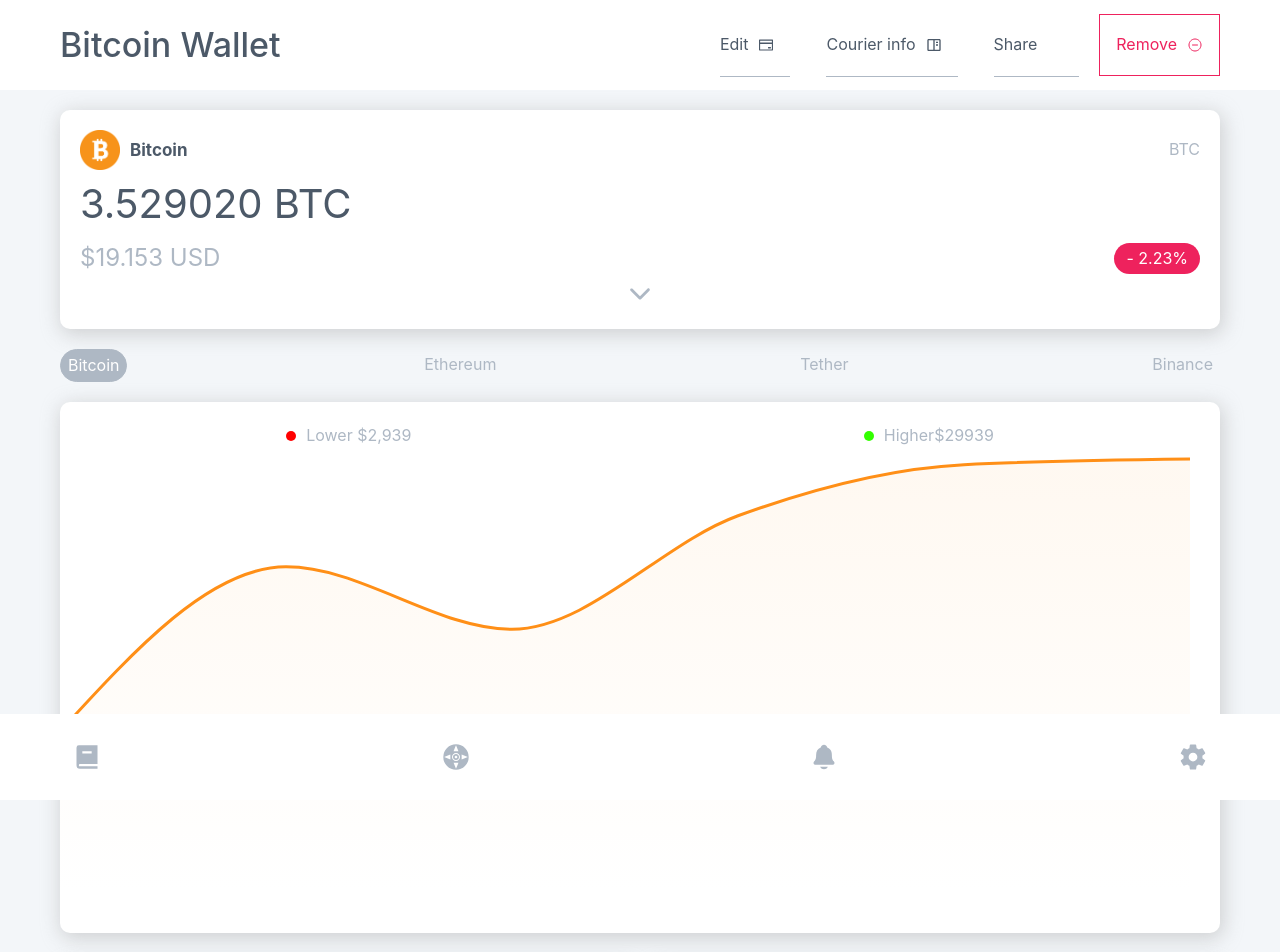
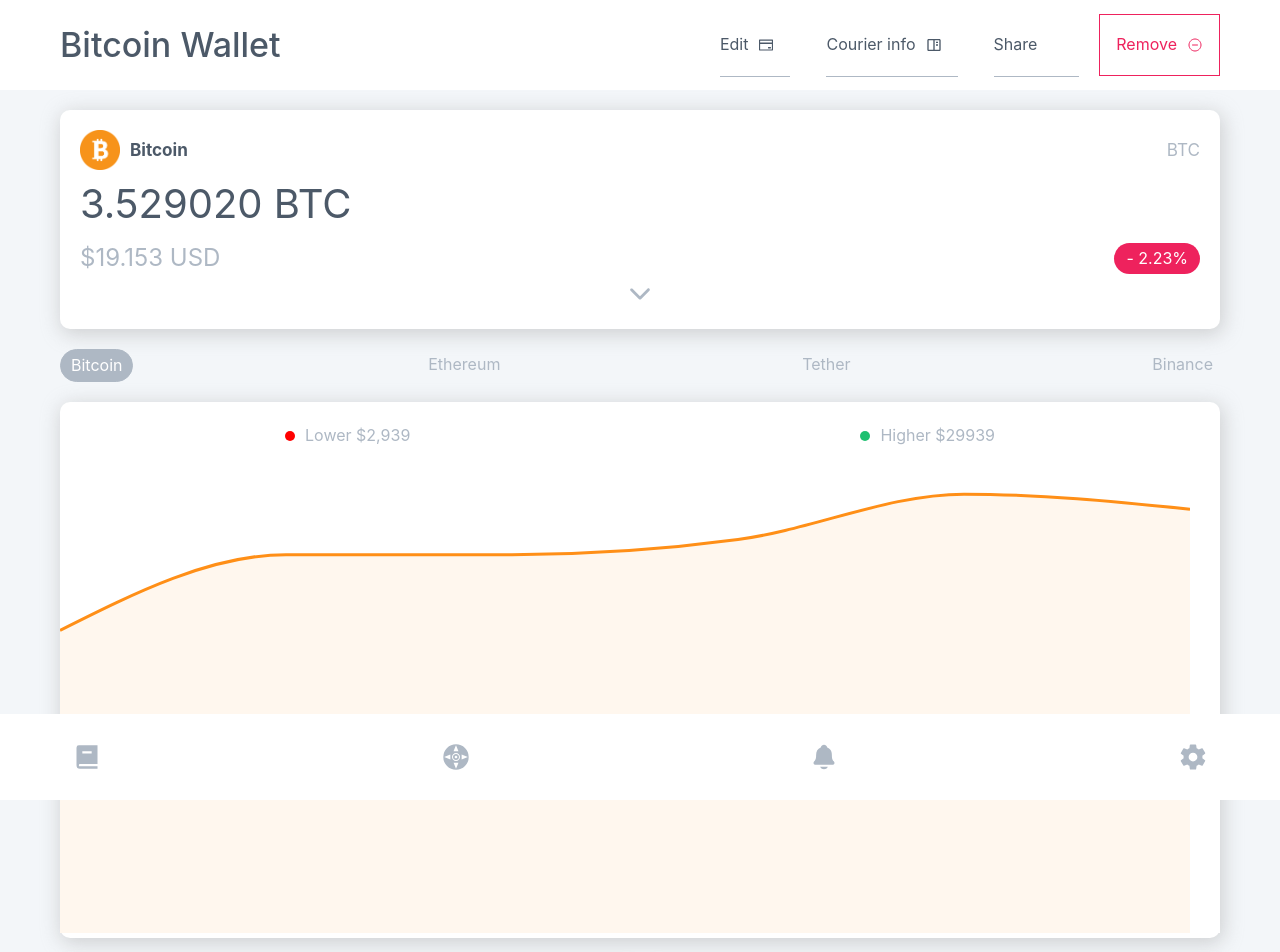
Before and after one commit to Khadija-Ou/Bitcoin-Wallet, a React (Create React App) app: page / in a window 1280 px wide. Shown: the top 952 px of the page. Built offline with nearby package versions, Linux system fonts and the light colour scheme; some icons are missing; a web font is replaced by a local one.

Commit message:
couple design changes

```diff
--- a/src/components/chart/Chart.jsx
+++ b/src/components/chart/Chart.jsx
@@ -2,12 +2,12 @@
 import { ResponsiveContainer, Tooltip, Label, AreaChart, Area } from "recharts";
 
 const data = [
-  { name: "January", Total: 3200 },
-  { name: "February", Total: 6100 },
-  { name: "March", Total: 5000 },
-  { name: "April", Total: 7000 },
-  { name: "May", Total: 7900 },
-  { name: "June", Total: 8000 },
+  { name: "January", Total: 2000 },
+  { name: "February", Total: 2500 },
+  { name: "March", Total: 2500 },
+  { name: "April", Total: 2600 },
+  { name: "May", Total: 2900 },
+  { name: "June", Total: 2800 },
 ];
 
 const Chart = ({ aspect, Lower, Higher }) => {
@@ -19,7 +19,7 @@
           <div className="red"></div>Lower {Lower}
         </div>
         <div className="line-green">
-          <div className="green"></div>Higher{Higher}
+          <div className="green"></div>Higher {Higher}
         </div>
       </div>
       <ResponsiveContainer width="100%" aspect={aspect}>
@@ -49,8 +49,8 @@
             dataKey="Total"
             stroke="#ff8f17"
             strokeWidth={3}
-            fillOpacity={1}
-            fill="url(#total)"
+            fillOpacity={100}
+            fill="#fff7ee"
           />
         </AreaChart>
       </ResponsiveContainer>
--- a/src/components/chart/chart.scss
+++ b/src/components/chart/chart.scss
@@ -3,10 +3,12 @@
 .chat-container {
   width: 100%;
   height: 100%;
+  border-radius: 10px;
 }
 .line-chart {
   color: $color-primary-variant;
   display: flex;
+  margin-bottom: 20px;
 
   justify-content: space-around;
   .line-red {
@@ -26,7 +28,7 @@
     align-items: center;
     gap: 10px;
     .green {
-      background: rgb(51, 255, 0);
+      background: $color-green;
       width: 10px;
       height: 10px;
       border-radius: 100%;
--- a/src/components/featured/featured.scss
+++ b/src/components/featured/featured.scss
@@ -25,22 +25,24 @@
         align-items: center;
         gap: 10px;
         h2 {
-          font-size: 17px;
+          font-size: 12.84pt;
+          font-weight: 1500;
         }
       }
       p {
         color: $color-primary-variant;
+        font-size: 12.84pt;
       }
     }
     .btc-price {
-      font-size: 40px;
+      font-size: 30pt;
     }
     .top-info {
       display: flex;
       justify-content: space-between;
       align-items: center;
       .price {
-        font-size: 24px;
+        font-size: 18pt;
         color: $color-primary-variant;
       }
       .change {
--- a/src/components/navbar/Navbar.jsx
+++ b/src/components/navbar/Navbar.jsx
@@ -17,7 +17,7 @@
       {click && <div className="overlay" onClick={handleClick}></div>}
       <nav className="navbar ">
         <div className="nav-container page-container">
-          <div className="nav-arrow">
+          <div className="nav-icon">
             <IoIosArrowBack />
           </div>
 
@@ -31,7 +31,14 @@
                 Edit
                 <AiOutlineCreditCard className="nav-link-icon" />
               </a>
-              <hr className="hr-line" />
+              <hr
+                style={{
+                  background: "#aeb8c4",
+                  height: "1px",
+                  width: "calc(100% - 1rem)",
+                  marginLeft: "auto",
+                }}
+              />{" "}
             </li>
             <li className="nav-item">
               <a href="/" className="nav-links" onClick={handleClick}>
--- a/src/components/navbar/navbar.scss
+++ b/src/components/navbar/navbar.scss
@@ -59,8 +59,7 @@
 }
 
 /* Navigation Icon and Arrow (Initially Hidden) */
-.nav-icon,
-.nav-arrow {
+.nav-icon {
   display: none;
 }
 
@@ -116,7 +115,6 @@
     }
   }
 
-  .nav-arrow,
   .nav-icon {
     display: block;
     flex: 1;
@@ -124,7 +122,7 @@
     align-items: center;
     justify-content: center;
     font-size: 30px;
-    color: $color-primary;
+    color: $color-primary-variant;
   }
 }
 
@@ -139,10 +137,3 @@
   cursor: pointer;
   z-index: 20;
 }
-
-.hr-line {
-  background: #aeb8c4;
-  height: 1px;
-  width: calc(100% - 1rem);
-  margin-left: auto;
-}
--- a/src/components/tabs/tabs.scss
+++ b/src/components/tabs/tabs.scss
@@ -7,7 +7,7 @@
   .tabs-chart {
     display: flex;
     justify-content: space-between;
-    font-size: 16px;
+    font-size: 12pt;
   }
 
   .tabs-content {
@@ -15,11 +15,10 @@
     background-color: $color-white;
     color: $color-primary;
     border-radius: 10px;
-
     flex: 2;
     -webkit-box-shadow: 2px 4px 20px 1px rgba(0, 0, 0, 0.47);
     box-shadow: 2px 4px 20px 1px rgba(164, 164, 164, 0.47);
-    padding: 20px 0 20px 0;
+    padding: 20px 0 5px 0;
     .content {
       display: none;
 
--- a/src/components/tradeButtons/TradeButtons.jsx
+++ b/src/components/tradeButtons/TradeButtons.jsx
@@ -1,6 +1,6 @@
 import React from "react";
 import "./tradeButtons.scss";
-import DollarOrange from "../../assets/dollarOrange.png";
+import DollarPink from "../../assets/dollarPink.png";
 import DollarBlue from "../../assets/dollarBlue.png";
 
 const BuySellButtons = () => {
@@ -12,7 +12,7 @@
           Buy BTC
         </div>
         <div className="sell-button">
-          <img src={DollarOrange} alt="" className="coin-image" />
+          <img src={DollarPink} alt="" className="coin-image" />
           Sell BTC
         </div>
       </div>
--- a/src/index.scss
+++ b/src/index.scss
@@ -16,6 +16,7 @@
 $color-primary-variant: #aeb8c4;
 $color-red: #ee225d;
 $color-orange: #ff991f;
+$color-green: #1ec070;
 
 $transition: all 400ms ease;
 
@@ -98,7 +99,7 @@
 
 .tab-button_active {
   background-color: $color-primary-variant;
-  padding: 2px 7px;
+  padding: 2px 10px;
   cursor: pointer;
   color: $color-white;
   border: 1px solid $color-primary-variant;
```
Also changed, not shown: src/assets/dollarOrange.png (deleted), src/assets/dollarPink.png (added).
